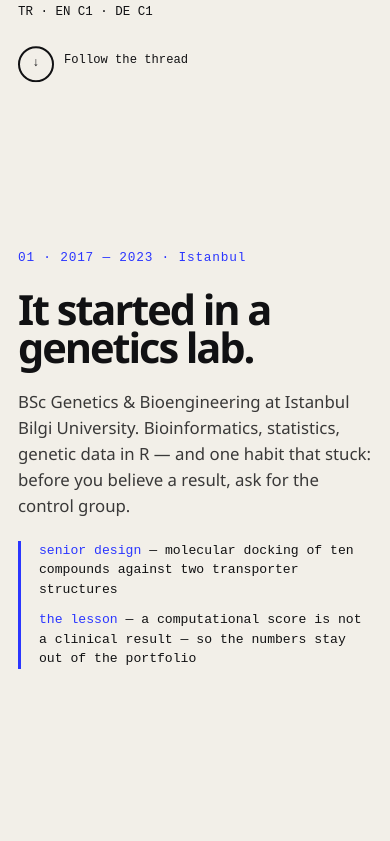
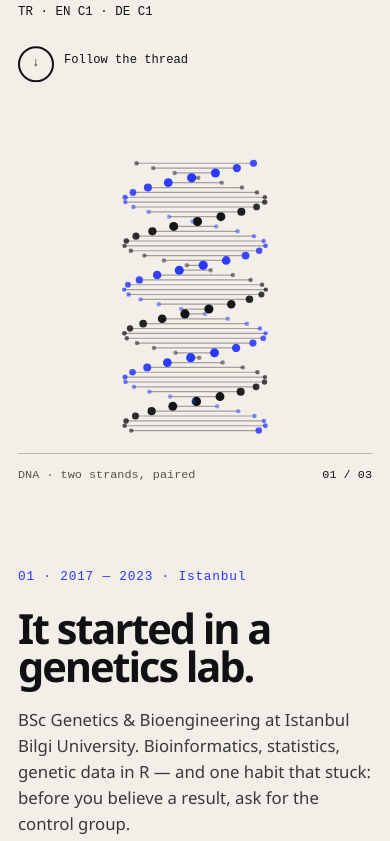
Before and after one commit to egemenozen1/egemenozen1.github.io, an Astro site: page / in a window 390 px wide. Shown: the part 723-1564 px from the top of the page. Built offline with nearby package versions, Linux system fonts and the light colour scheme; Astro itself is replaced by a stand-in of ours; a web font is replaced by a local one.

Commit message:
Concept C: mobile story layout, lighter card dimming
Co-Authored-By: Claude Opus 5.5 <noreply@anthropic.com>

```diff
--- a/src/pages/index.astro
+++ b/src/pages/index.astro
@@ -78,6 +78,7 @@ const rules = [
         const lim = p.data.evidence.find((e) => e.state === 'limit' || e.state === 'private');
         return (
           <article class="pcard" style={`--i:${i};--c-bg:${bg};--c-fg:${fg}`} data-pcard aria-labelledby={`card-${p.id}`}>
+            <span class="dim" aria-hidden="true"></span>
             <div>
               <p class="num">0{i + 1} / {p.data.category} · {p.data.year}</p>
               <h3 id={`card-${p.id}`} style={`view-transition-name: t-${p.id}`}><a href={`/projects/${p.id}/`}>{p.data.title}</a></h3>
@@ -217,7 +218,9 @@ const rules = [
     const cards = gsap.utils.toArray<HTMLElement>('[data-pcard]');
     if (matchMedia('(min-width: 1001px)').matches) cards.forEach((c, i) => {
       const next = cards[i + 1]; if (!next) return;
-      gsap.to(c, { scale: 0.93, filter: 'brightness(0.7)', ease: 'none', scrollTrigger: { trigger: next, start: 'top bottom', end: 'top 20%', scrub: true } });
+      const dim = c.querySelector('.dim');
+      if (dim) gsap.to(dim, { opacity: 0.45, ease: 'none', scrollTrigger: { trigger: next, start: 'top bottom', end: 'top 20%', scrub: true } });
+      gsap.to(c, { scale: 0.93, ease: 'none', scrollTrigger: { trigger: next, start: 'top bottom', end: 'top 20%', scrub: true } });
     });
     // Toolkit marquee, nudged by scroll velocity.
     const track = document.querySelector<HTMLElement>('[data-marquee]');
--- a/src/styles/global.css
+++ b/src/styles/global.css
@@ -27,7 +27,7 @@
   --nline: rgba(242, 242, 240, 0.12); --nline-2: rgba(242, 242, 240, 0.22);
   --signal: var(--acc); --signal-ink: var(--acc); --ok: #1f8a55; --ok-n: #7ee2a8; --warn: #a86a00; --warn-n: #f2b544;
 }
-html { transition: --bg 0.9s var(--ease), --fg 0.9s var(--ease), --acc 0.9s var(--ease), --sub 0.9s var(--ease); }
+html { transition: --bg 0.6s var(--ease), --fg 0.6s var(--ease), --acc 0.6s var(--ease), --sub 0.6s var(--ease); }
 html[data-theme='bone'] { --bg: #f2efe8; --fg: #111113; --acc: #2b36ff; --sub: #55534c; }
 html[data-theme='lab'] { --bg: #0e3b2c; --fg: #eaf4ee; --acc: #9be7b8; --sub: #a9c9b8; }
 html[data-theme='data'] { --bg: #1e29d6; --fg: #eef0ff; --acc: #ffd84d; --sub: #b9bff7; }
@@ -229,10 +229,10 @@ em { font-style: normal; color: var(--acc); }
 /* ---------- Responsive ---------- */
 @media (max-width: 1000px) {
   .story { grid-template-columns: 1fr; }
-  .story-visual { position: sticky; top: var(--header-h); height: 46vh; z-index: 0; background: var(--bg); }
-  .story-visual canvas { height: 38vh; }
-  .step { min-height: 80vh; padding-block: 8vh; position: relative; z-index: 1; }
-  .step > * { background: color-mix(in srgb, var(--bg) 88%, transparent); }
+  .story-visual { order: -1; position: sticky; top: var(--header-h); height: 44vh; z-index: 2; background: var(--bg); justify-content: flex-end; padding-bottom: 8px; }
+  .story-visual canvas { height: 36vh; }
+  .story-caption { margin-top: 4px; }
+  .step { min-height: 75vh; padding-block: 6vh 10vh; position: relative; z-index: 1; justify-content: flex-start; }
   .pcard { grid-template-columns: 1fr; position: relative; top: auto; min-height: 0; }
   .lab-row, .doors { grid-template-columns: 1fr; }
   .intro-foot { grid-template-columns: 1fr; }
@@ -260,3 +260,4 @@ em { font-style: normal; color: var(--acc); }
 .horizon .win { fill: color-mix(in srgb, var(--acc) 14%, transparent); }
 .horizon .l-per { stroke: var(--acc); }
 .horizon .cursor-dot-per { fill: var(--acc); }
+.pcard .dim { position: absolute; inset: 0; border-radius: inherit; background: #000; opacity: 0; pointer-events: none; z-index: 2; }
```
